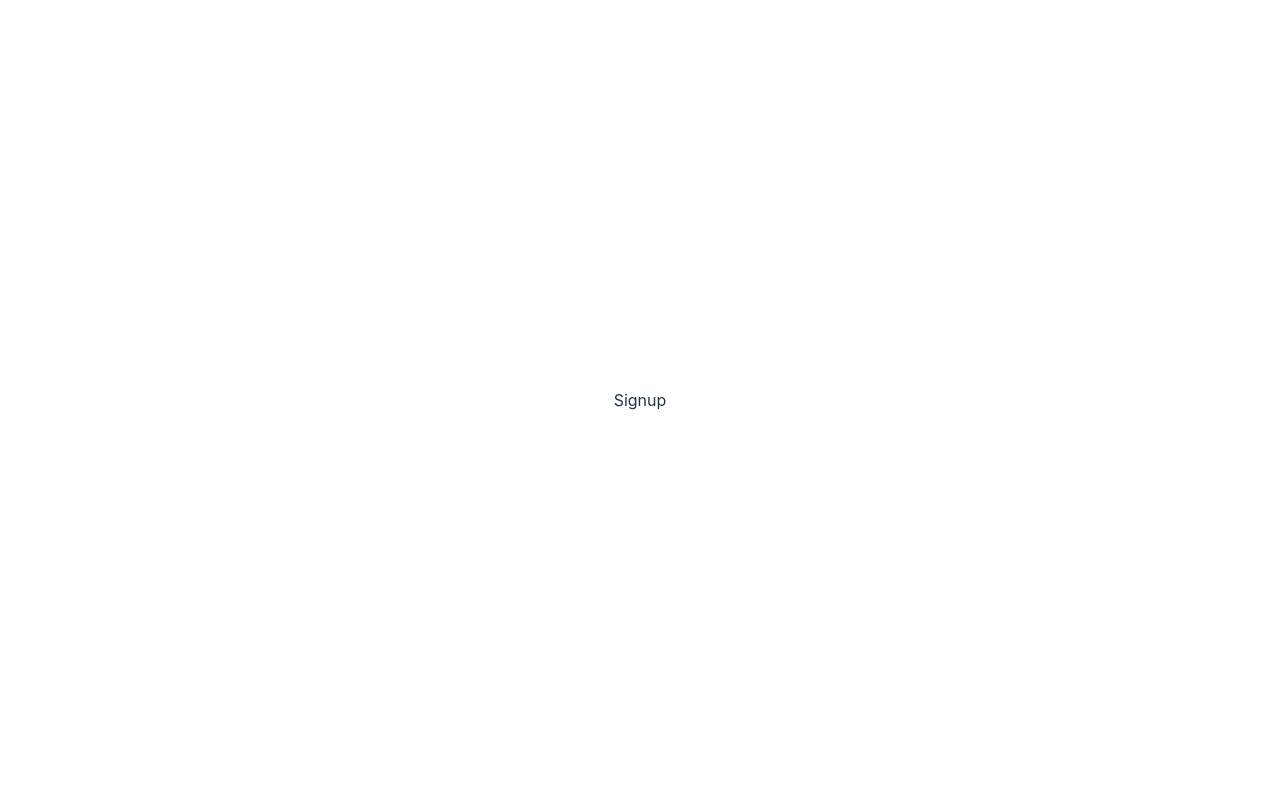
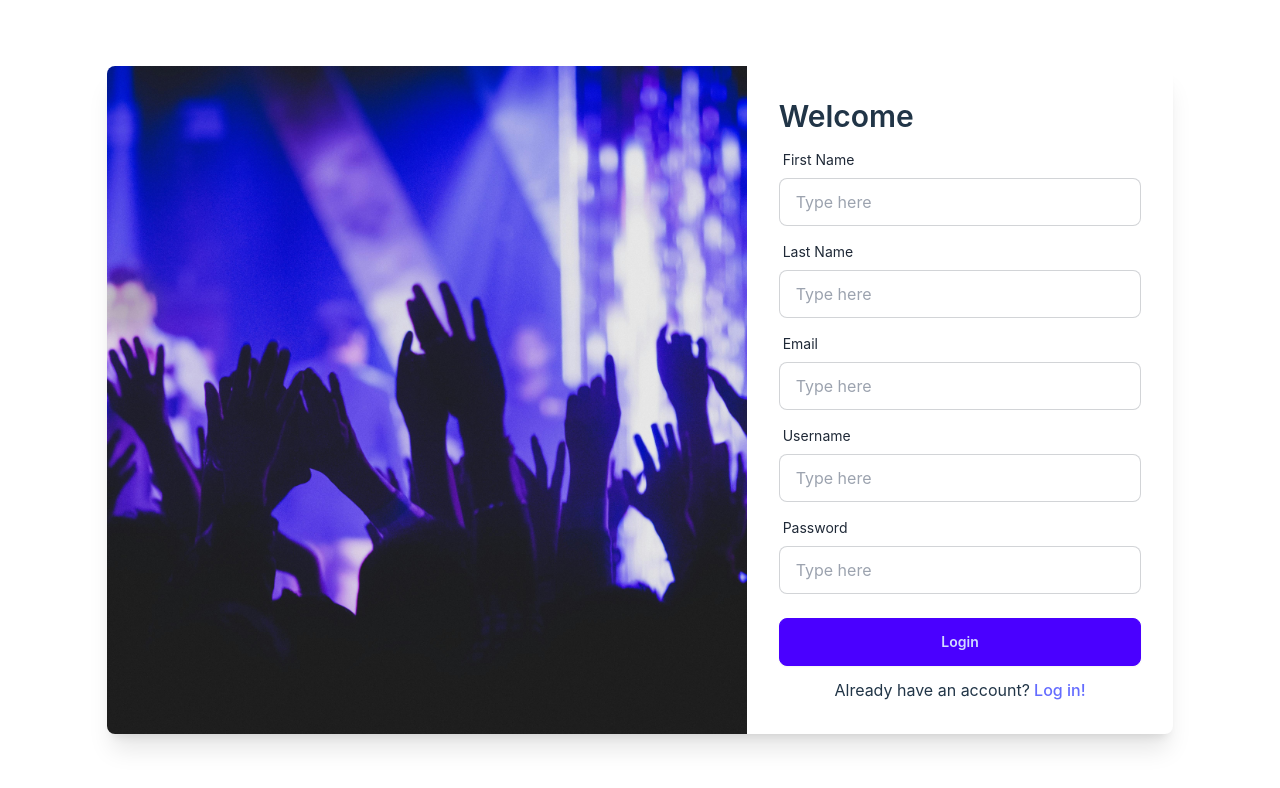
Before and after one commit to robglazerumass/SocialRhythm, a React (Vite) app in the folder Frontend/: page /signup in a window 1280 px wide. Shown: the top 788 px of the page. Built offline with nearby package versions, Linux system fonts and the light colour scheme.

Commit message:
completed registration ui fixed bug from login to registration routing

```diff
--- a/Frontend/package.json
+++ b/Frontend/package.json
@@ -10,12 +10,13 @@
     "preview": "vite preview"
   },
   "dependencies": {
+    "axios": "^1.6.8",
     "localforage": "^1.10.0",
     "match-sorter": "^6.3.4",
     "react": "^18.2.0",
     "react-dom": "^18.2.0",
     "react-router-dom": "^6.22.3",
-    "sort-by": "^1.2.0"
+    "sort-by": "^0.0.2"
   },
   "devDependencies": {
     "@types/react": "^18.2.66",
--- a/Frontend/src/App.tsx
+++ b/Frontend/src/App.tsx
@@ -8,7 +8,9 @@ function App() {
 				<Link to={"login"}>
 					<button className="btn btn-wide">Login</button>
 				</Link>
-				<button className="btn btn-wide">Sign-up</button>
+				<Link to={"signup"}>
+					<button className="btn btn-wide">Sign-up</button>
+				</Link>
 			</div>
 		</div>
 	);
--- a/Frontend/src/page/Login.tsx
+++ b/Frontend/src/page/Login.tsx
@@ -55,7 +55,7 @@ function Login() {
 						<div>
 							<p>
 								Don't have an account yet?
-								<Link to={"signup"}> Sign up!</Link>
+								<Link to={"../signup"}> Sign up!</Link>
 							</p>
 						</div>
 					</div>
--- /dev/null
+++ b/Frontend/src/page/SignUp.tsx
@@ -0,0 +1,84 @@
+import { Link } from 'react-router-dom'
+import signup_img from "../assets/signup_img.jpg"
+
+export default function SignUp() {
+  return (
+   <div className='flex items-center justify-center'>
+     <div className="flex flex-row bg-base-100 w-full shadow-xl h-5/6 lg:w-5/6 rounded-lg">
+        <div className='flex w-0 lg:w-3/5'>
+            <img className='rounded-l-lg object-cover' src={signup_img} alt="party"/>
+        </div>
+			<div className="card-body lg:w-96">
+				<h2 className="card-title text-3xl">Welcome</h2>
+				<div className="flex flex-col gap-6">
+					<div className="flex flex-col gap-2">
+						<label className="form-control w-full">
+							<div className="label">
+								<span className="label-text text-md">First Name</span>
+							</div>
+							<input
+								type="text"
+								placeholder="Type here"
+								className="input input-bordered w-full "
+                                required
+							/>
+						</label>
+						<label className="form-control w-full">
+							<div className="label">
+								<span className="label-text text-md">Last Name</span>
+							</div>
+							<input
+								type="text"
+								placeholder="Type here"
+								className="input input-bordered w-full "
+                                required
+							/>
+						</label>
+						<label className="form-control w-full">
+							<div className="label">
+								<span className="label-text text-md">Email</span>
+							</div>
+							<input
+								type="email"
+								placeholder="Type here"
+								className="input input-bordered w-full "
+                                required
+							/>
+						</label>
+						<label className="form-control w-full">
+							<div className="label">
+								<span className="label-text text-md">Username</span>
+							</div>
+							<input
+								type="text"
+								placeholder="Type here"
+								className="input input-bordered w-full "
+							/>
+						</label>
+						<label className="form-control w-full">
+							<div className="label">
+								<span className="label-text text-md">Password</span>
+							</div>
+							<input
+								type="password"
+								placeholder="Type here"
+								className="input input-bordered w-full "
+                                required
+							/>
+						</label>
+					</div>
+					<div className="flex flex-col gap-3">
+						<button className="btn btn-block btn-primary">Login</button>
+						<div className=' w-full text-center'>
+							<p>
+								Already have an account?
+								<Link to={"../login"}> Log in!</Link>
+							</p>
+						</div>
+					</div>
+				</div>
+			</div>
+		</div>
+   </div>
+  )
+}
```
Also changed, not shown: Frontend/src/main.tsx (+3 -4 lines), Frontend/src/assets/signup_img.jpg (added), 1 other file (tests, documents, lock files or other folders).
